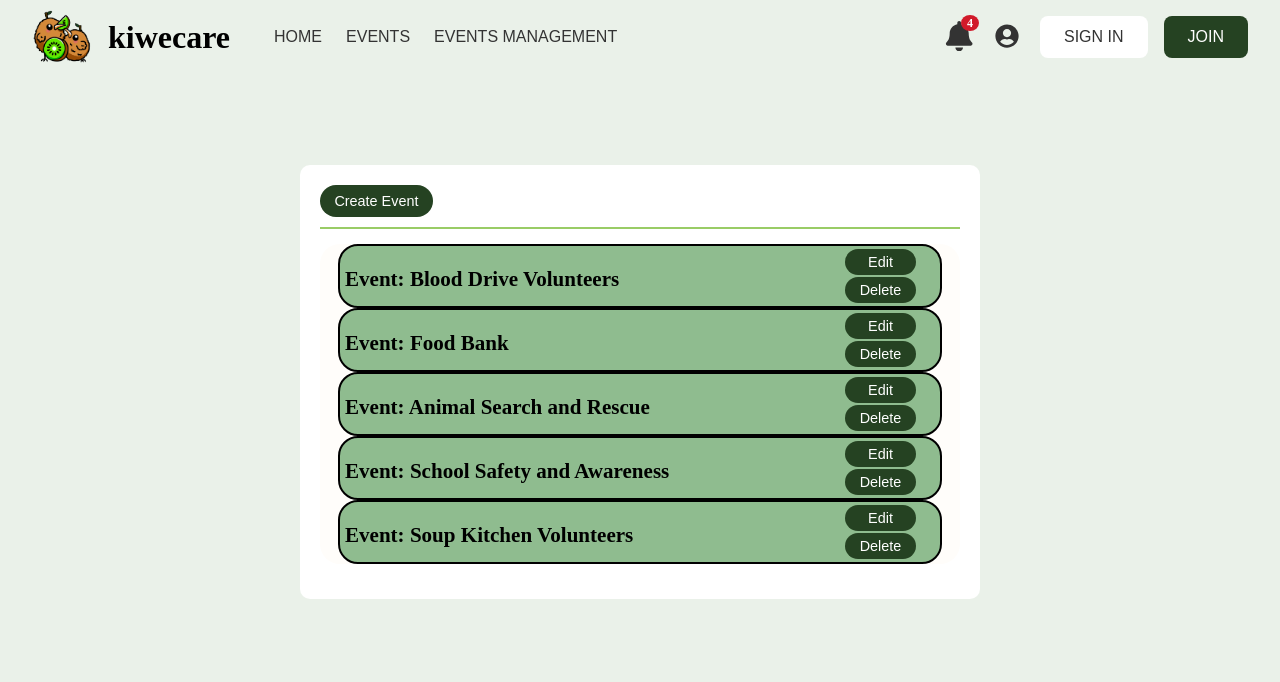
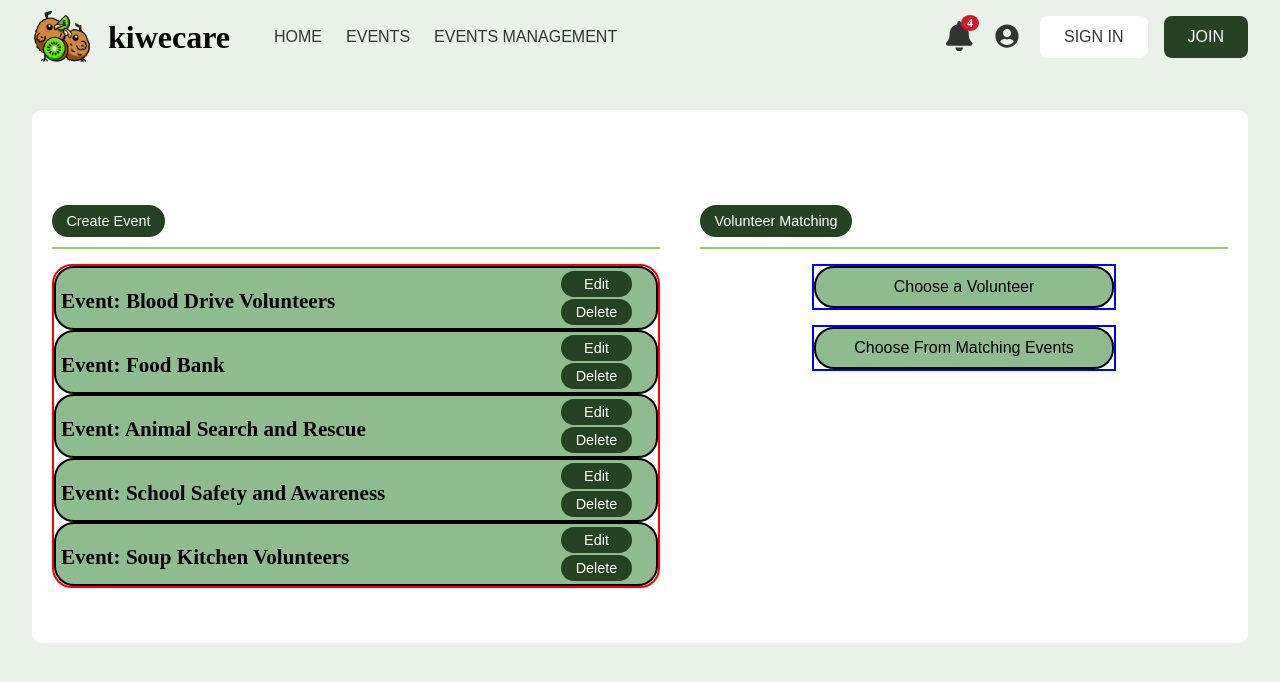
Before and after one commit to vlonk/volunteer-application, a React (Create React App) app in the folder frontend/: page /events_management in a window 1280 px wide. Shown: the top 682 px of the page. Built offline with nearby package versions, Linux system fonts and the light colour scheme.

Commit message:
drop down menus added to events management

```diff
--- a/frontend/src/pages/events_management.js
+++ b/frontend/src/pages/events_management.js
@@ -1,7 +1,8 @@
 import React, { useState } from "react";
 import "../styles/events_management.css";
 
-// ExpandBoxEm Component
+//////  EXPANDING BOXES
+
 const ExpandBoxEm = ({ title, content }) => {
   const [isExpanded, setIsExpanded] = useState(false);
 
@@ -35,7 +36,8 @@ const ExpandBoxEm = ({ title, content }) => {
   );
 };
 
-// EventCreation Component
+//////// EVENTS CREATION
+
 const EventCreation = ({ closeEventCreation }) => {
   const [title, setTitle] = useState('');
   const [description, setDescription] = useState('');
@@ -156,12 +158,39 @@ const EventCreation = ({ closeEventCreation }) => {
   );
 };
 
-// EventsManagement Component
+/////// DROP DOWN MENU FOR VOLUNTEERS
+
+const DropdownMenu = ({title}) => {
+    const [isOpen, setIsOpen] = useState(false);
+
+    const toggleDropdown = () => {
+      setIsOpen(!isOpen); // toggles the dropdown open and closed
+    };
+
+    return (
+      <div className="dropdown">
+        <button className="dropdown-button" onClick={toggleDropdown}>
+          {title}
+        </button>
+        {isOpen && (
+          <div className="dropdown-content">
+            <a href="#">Option 1</a>
+            <a href="#">Option 2</a>
+            <a href="#">Option 3</a>
+          </div>
+        )}
+      </div>
+    );
+  };
+
+///// EVENTS MANAGEMENT
+
 const EventsManagement = () => {
   const [showEventCreation, setShowEventCreation] = useState(false);
 
   return (
-    <div className="central-container">
+    <div className = "central-container">
+        <div className="half-container">
             <div className="create-box">
                 <button onClick={() => setShowEventCreation(true)}>
                     Create Event
@@ -182,6 +211,23 @@ const EventsManagement = () => {
             <ExpandBoxEm title="Event: Soup Kitchen Volunteers" content="Info: In need of volunteers to aid staff in organizing blood drive for the city hospitals." />
         </div>
     </div>
+
+{/* VOLUNTEER MATCHING STARTS HERE*/}
+
+    <div className = "half-container">
+        <div className="create-box">
+            <button> Volunteer Matching</button>
+        </div>
+        <div className = "volunteer-menu">
+            <DropdownMenu title = "Choose a Volunteer"/>
+            <DropdownMenu title = "Choose From Matching Events"/>
+        </div>
+
+
+
+    </div>
+
+</div>
   );
 };
 
--- a/frontend/src/styles/events_management.css
+++ b/frontend/src/styles/events_management.css
@@ -1,5 +1,16 @@
 .central-container {
+    display: flex;
+    width: 95%;
+    height: auto;
+    margin: 20px auto;
+    background: var(--white);
+    border-radius: 10px;
+}
+
+.half-container {
+    flex:1;
     width: 50%;
+    height: auto;
     margin: 20px auto;
     background: var(--white);
     border-radius: 10px;
@@ -37,6 +48,7 @@
     align-items: center;
     background-color: #fffdfa;
     border-radius: 20px;
+    border: 2px solid red;
 }
 
 .expandable-box-em {
@@ -197,8 +209,63 @@
     border: none;
     border-radius: 5px;
     cursor: pointer;
-  }
+}
 
-  .close-button:hover {
+.close-button:hover {
     background-color: #45a049;
-  }
+}
+
+.volunteer-menu {
+    display: flex;
+    flex-direction: column;
+    justify-content: center;
+    align-self: center;
+    height: auto;
+}
+
+/* Styles for the dropdown menu */
+.dropdown {
+    position: relative;
+    display: inline-block;
+    align-self: center;
+    border: 2px solid blue;
+}
+
+.dropdown-button {
+    padding: 10px 20px;
+    background-color: darkseagreen;
+    color: black;
+    font-size: 16px;
+    border: 2px solid black;
+    border-radius: 20px;
+    cursor: pointer;
+    font-size: 16px;
+    width: 300px;   /* made menu sizes equal */
+}
+
+.dropdown-button:hover {
+    background-color: #3e8e41;
+}
+
+.dropdown-content {
+    display: block;
+    position: absolute;
+    left: 25%;  /* This let the drop down values stay centered based on the button */
+    background-color: white;
+    min-width: 160px;
+    box-shadow: 0px 8px 16px rgba(0, 0, 0, 0.2);
+    z-index: 1;
+    border-radius: 5px;
+    border: 2px solid purple;
+}
+
+.dropdown-content a {
+    color: black;
+    padding: 12px 16px;
+    text-decoration: none;
+    display: block;
+}
+
+.dropdown-content a:hover {
+    background-color: #ddd;
+}
```
Lines whose indentation alone changed are shown as unchanged.
